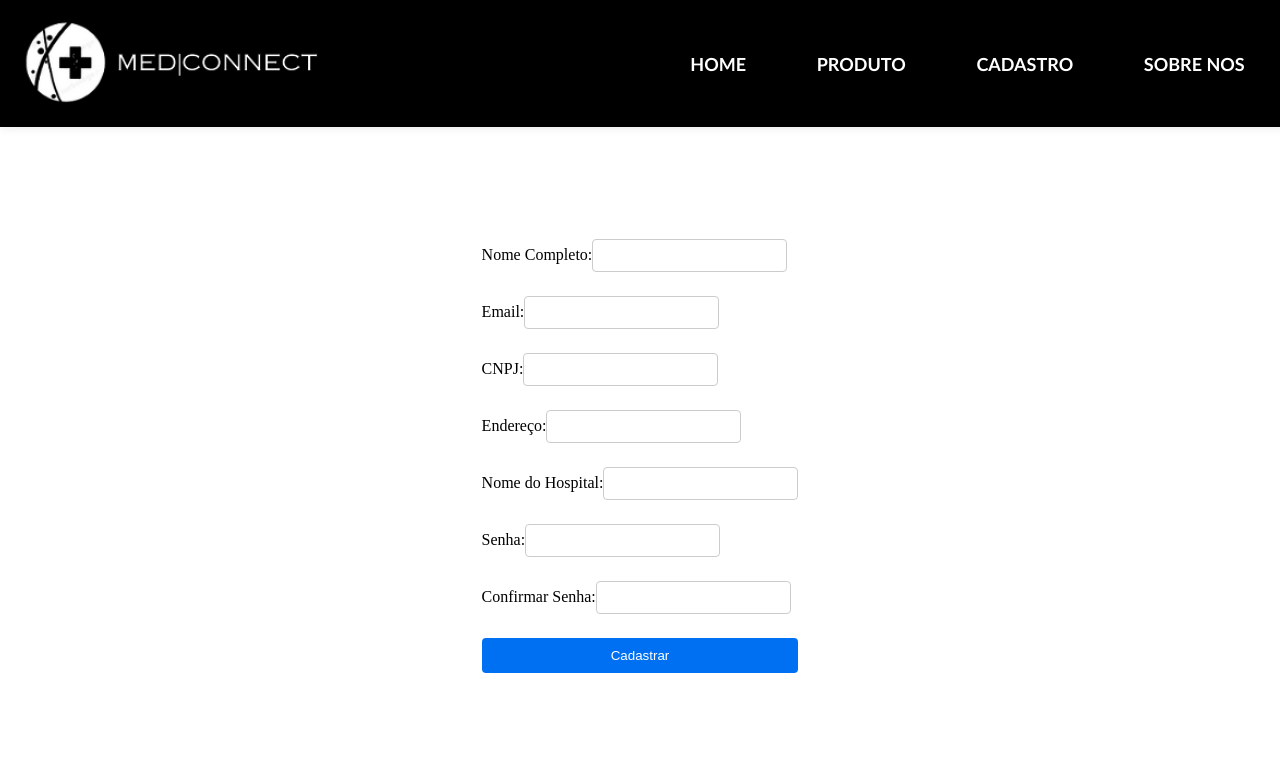
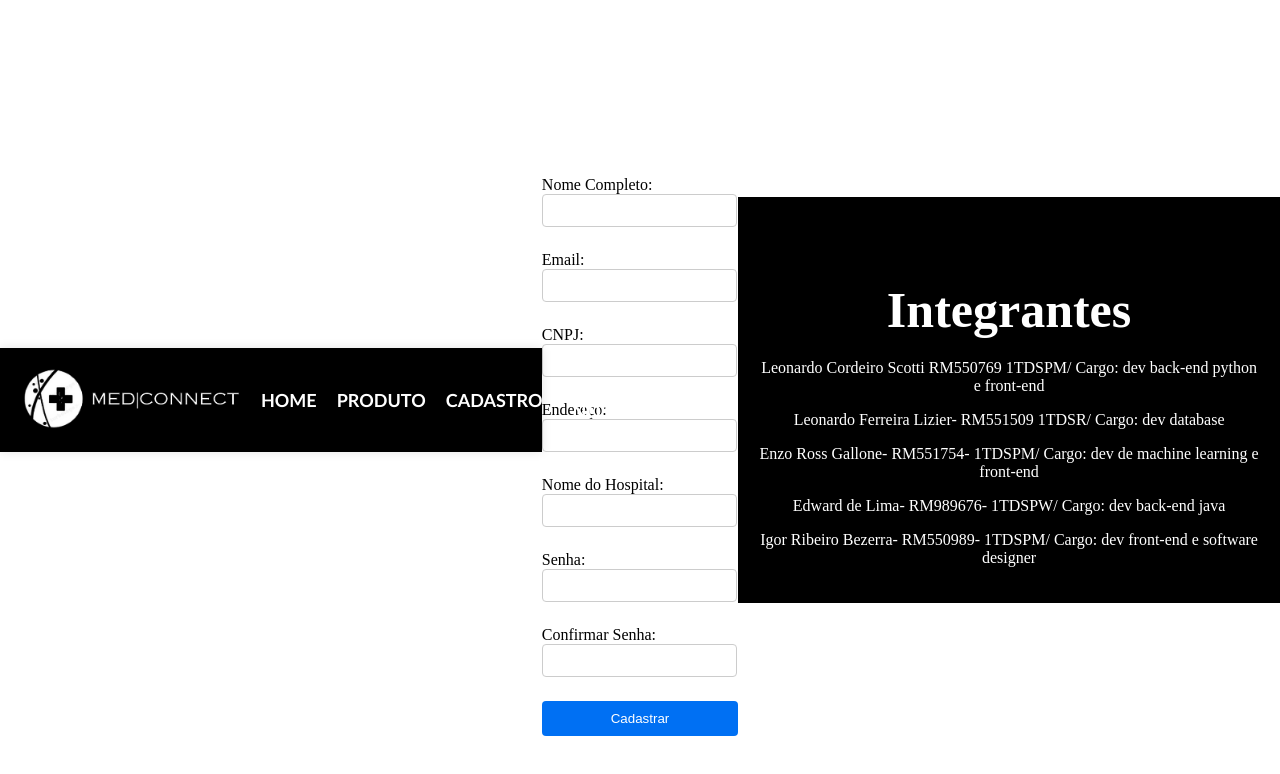
Before and after one commit to gallone10/GS_MEDCONNECT, a Next.js app: page /cadastro in a window 1280 px wide. Shown: the top 774 px of the page. Built offline with nearby package versions, Linux system fonts and the light colour scheme.

Commit message:
rodape arrumado

```diff
--- a/src/app/components/cadastro/page.scss
+++ /dev/null
@@ -1,56 +0,0 @@
-.container {
-    max-width: 400px;
-    margin: 0 auto;
-    padding: 20px;
-    text-align: center;
-    background-color: #fff;
-    box-shadow: 0 0 10px rgba(0, 0, 0, 0.1);
-    border-radius: 8px;
-    margin-top: 50px;
-  }
-
-  h1 {
-    color: #333;
-  }
-
-  .form {
-    display: flex;
-    flex-direction: column;
-  }
-
-  .formGroup {
-    margin-bottom: 15px;
-  }
-
-  label {
-    display: block;
-    margin-bottom: 5px;
-    color: #333;
-  }
-
-  input {
-    width: 100%;
-    padding: 10px;
-    border: 1px solid #ddd;
-    border-radius: 4px;
-    font-size: 16px;
-  }
-
-  button {
-    background-color: #0070f3;
-    color: #fff;
-    padding: 10px;
-    border: none;
-    border-radius: 4px;
-    cursor: pointer;
-    font-size: 16px;
-  }
-
-  button:hover {
-    background-color: #004080;
-  }
-
-  p {
-    margin-top: 20px;
-    color: #666;
-  }
--- a/src/app/globals.scss
+++ b/src/app/globals.scss
@@ -1,8 +1,7 @@
 
 header {
-  position: fixed;
-  top: 0;
-  left: 0;
+
+
   width: 100%;
   background-size: cover;
   background-position: left;
--- a/src/app/layout.jsx
+++ b/src/app/layout.jsx
@@ -2,7 +2,7 @@ import Cabecalho from "@/components/cabecalho/page"
 import './globals.scss'
 import Image from "next/image"
 import Link from "next/link";
-
+import Rodape from "@/components/rodape/rodape"
 
 
 
@@ -21,7 +21,7 @@ export default function RootLayout({ children }) {
         </div>
 
         {children}
-
+        <Rodape/>
       </body>
     </html>
   )
--- a/src/app/page.scss
+++ b/src/app/page.scss
@@ -4,7 +4,6 @@ body {
   background-color: #1a1818;
   margin: 0;
   padding: 0;
-  display: flex;
   flex-direction: column;
   align-items: center;
   justify-content: center;
--- /dev/null
+++ b/src/components/rodape/rodape.jsx
@@ -0,0 +1,27 @@
+import "./rodape.scss";
+
+export default function Rodape() {
+    return (
+      <footer>
+        <div className="rodape">
+            <h1>Integrantes</h1>
+          <p>Leonardo Cordeiro Scotti RM550769 1TDSPM/
+              Cargo: dev back-end python e front-end
+          </p>
+          <p>Leonardo Ferreira Lizier- RM551509 1TDSR/
+              Cargo: dev database
+          </p>
+          <p>Enzo Ross Gallone- RM551754- 1TDSPM/
+              Cargo: dev de machine learning e front-end
+          </p>
+          <p>Edward de Lima- RM989676- 1TDSPW/
+              Cargo: dev back-end java
+          </p>
+          <p>Igor Ribeiro Bezerra- RM550989- 1TDSPM/
+              Cargo: dev front-end e software designer
+          </p>
+          </div>
+
+      </footer>
+    )
+  }
--- /dev/null
+++ b/src/components/rodape/rodape.scss
@@ -0,0 +1,16 @@
+footer {
+  width: 100%;
+  background-color: #000000; // Cor de fundo desejada
+  color: white; // Cor do texto desejada
+  text-align: center;
+  padding: 20px; // Adapte conforme necessário
+
+
+  display: flex;
+  flex-direction: column;
+  align-items: center;
+}
+
+.rodape {
+  margin-top: 30px;
+}
```
Also changed, not shown: src/app/components/cadastro/page.jsx (deleted, +0 -89 lines).
